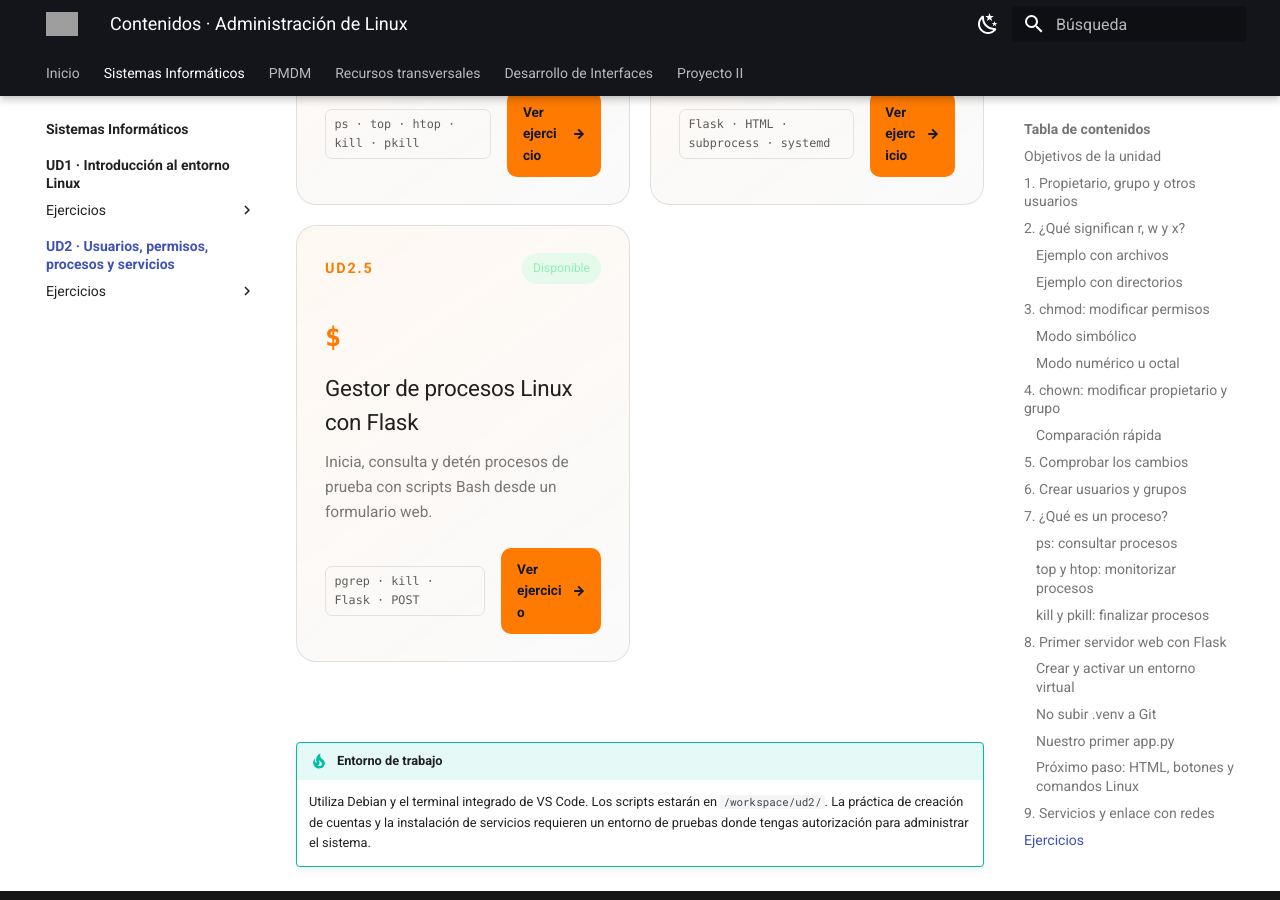
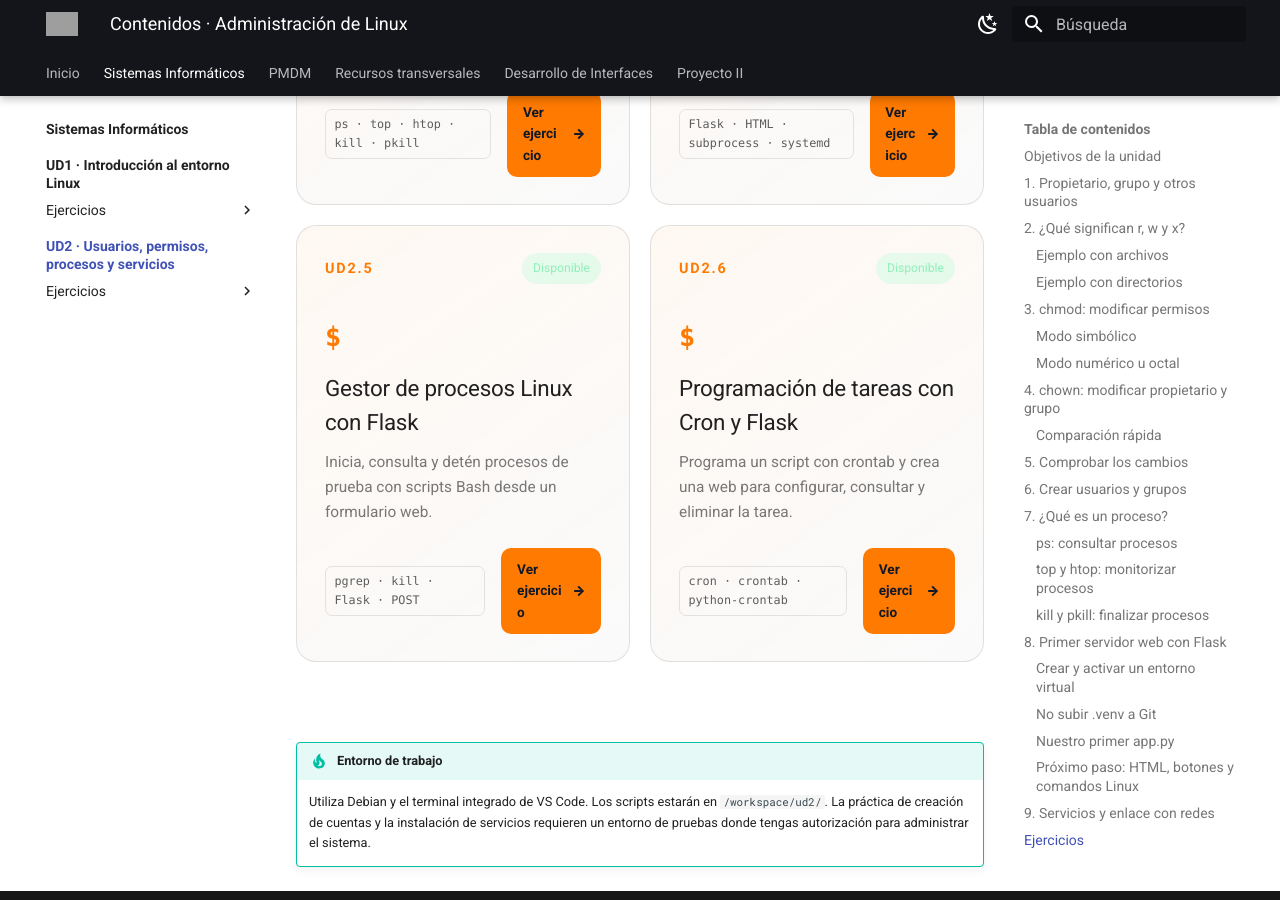
Before and after one commit to erciapps/web-home, an MkDocs documentation site: the page built from docs/si/ud2/index.md, in a window 1280 px wide and 900 px high, scrolled down 10897 px. Built offline with MkDocs 1.6.1 and Material for MkDocs 9.7.7, drawn with Linux system fonts in a browser that asks for light colours; grey boxes are pictures that could not be loaded.

Commit message:
docs(si): añadir tarjeta UD2.6 en portada

```diff
--- a/docs/si/ud2/index.md
+++ b/docs/si/ud2/index.md
@@ -377,6 +377,13 @@ Después de probar Flask manualmente, la **UD2.4** incluye una ampliación con `
     <p>Inicia, consulta y detén procesos de prueba con scripts Bash desde un formulario web.</p>
     <div class="si-card-bottom"><div class="si-ra"><span>pgrep · kill · Flask · POST</span></div><div class="si-actions"><a class="si-button" href="ejercicios/ud2_5/">Ver ejercicio <span>→</span></a></div></div>
   </article>
+  <article class="si-card available" style="--accent:#ff7a00">
+    <div class="si-card-top"><span class="si-code">UD2.6</span><span class="si-state available">Disponible</span></div>
+    <div class="si-unit-icon">$</div>
+    <h3>Programación de tareas con Cron y Flask</h3>
+    <p>Programa un script con crontab y crea una web para configurar, consultar y eliminar la tarea.</p>
+    <div class="si-card-bottom"><div class="si-ra"><span>cron · crontab · python-crontab</span></div><div class="si-actions"><a class="si-button" href="ejercicios/ud2_6/">Ver ejercicio <span>→</span></a></div></div>
+  </article>
 </div>
 
 !!! tip "Entorno de trabajo"
```
